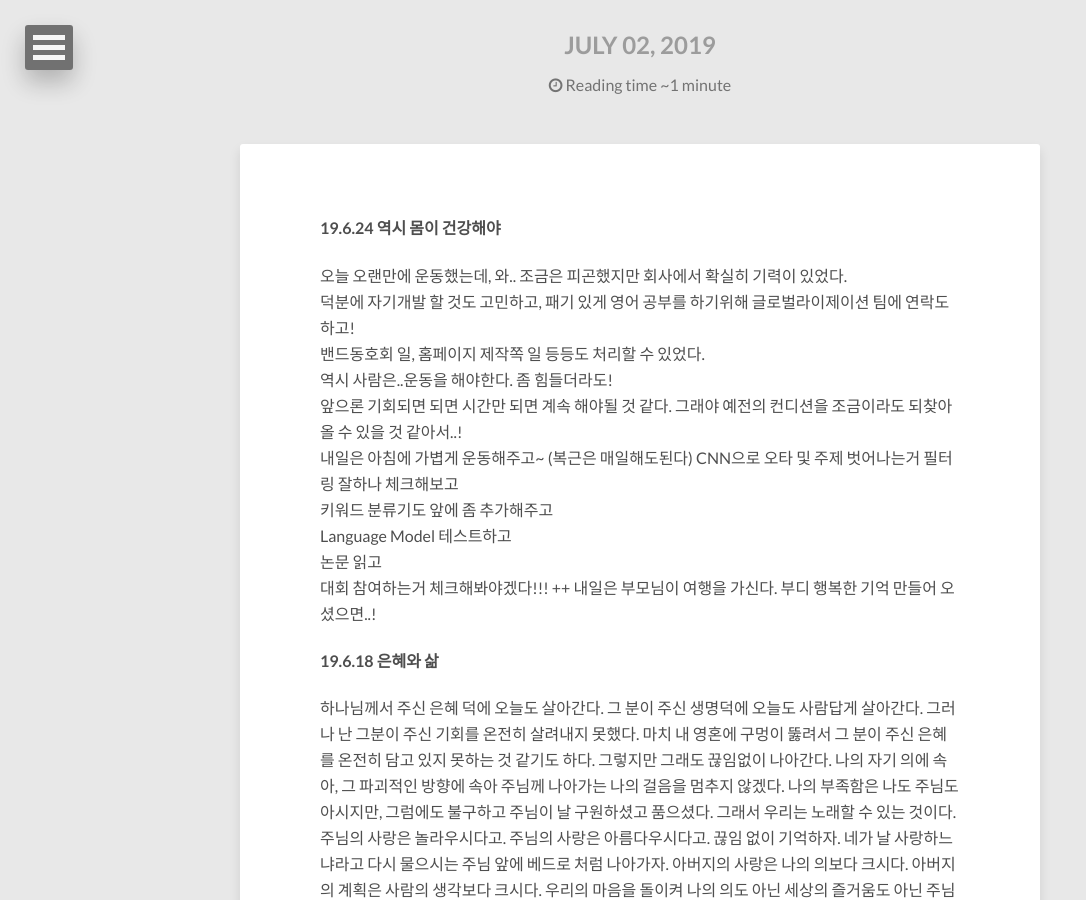
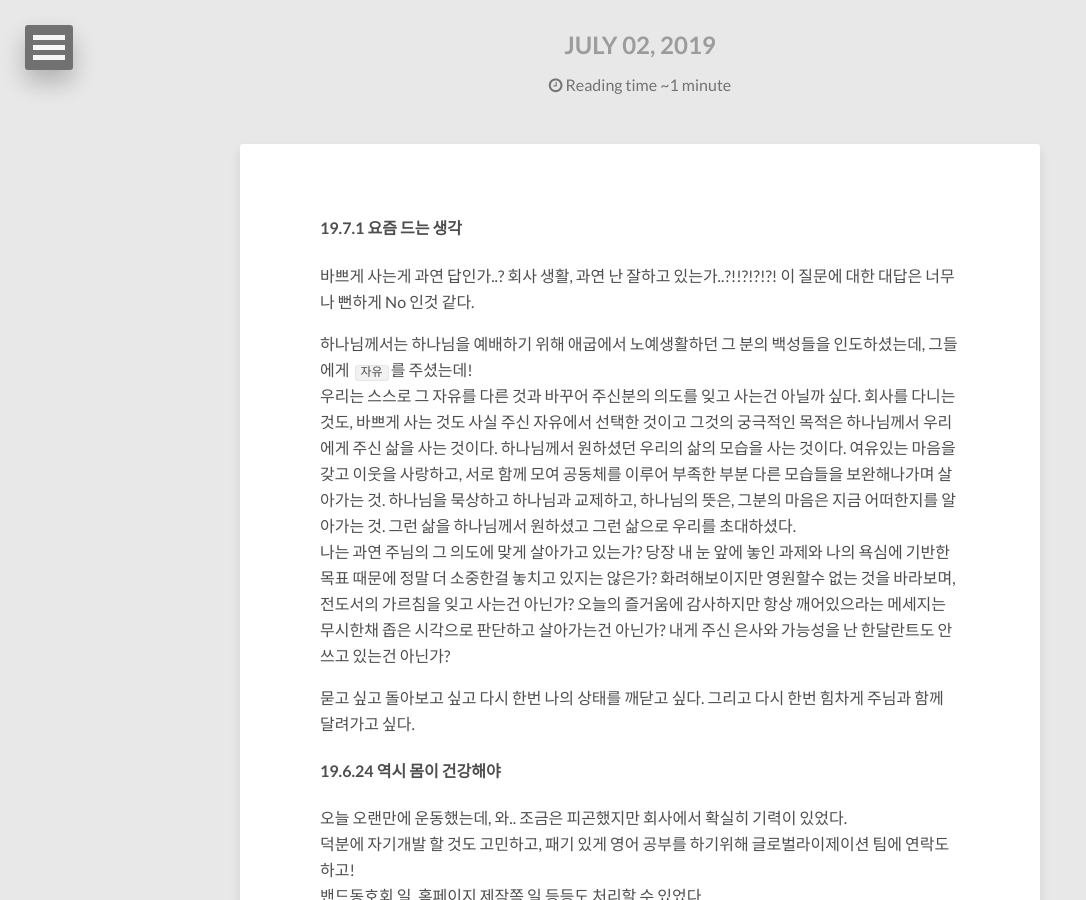
Before and after one commit to eagle705/Note, a Jekyll site: the page built from _posts/2019-06-17-Meditation.markdown, in a window 1280 px wide and 900 px high. Shown: the whole window, without its empty margins (0-1086 px from the left). Built offline with Jekyll 4.4.1, drawn with Linux system fonts in a browser that asks for light colours; nearby versions of some CDN libraries; our own code applies the rules of GitHub Pages for plain Markdown files.

Commit message:
add 단상

````diff
--- a/_posts/2019-06-17-Meditation.markdown
+++ b/_posts/2019-06-17-Meditation.markdown
@@ -1,11 +1,30 @@
 ---
 layout: post
-title: [단상] 단상1
-description: "단상1"
+title: [단상] 일상의 단상들
+description: "단상"
 tags: [Book review]
 image:
   background: triangular.png
 ---
+
+#### 19.7.1 요즘 드는 생각
+바쁘게 사는게 과연 답인가..?
+회사 생활, 과연 난 잘하고 있는가..?!!?!?!?!
+이 질문에 대한 대답은 너무나 뻔하게 No 인것 같다.
+
+
+하나님께서는 하나님을 예배하기 위해 애굽에서 노예생활하던 그 분의 백성들을 인도하셨는데, 그들에게 ```자유```를 주셨는데!
+우리는 스스로 그 자유를 다른 것과 바꾸어 주신분의 의도를 잊고 사는건 아닐까 싶다.
+회사를 다니는 것도, 바쁘게 사는 것도 사실 주신 자유에서 선택한 것이고 그것의 궁극적인 목적은 하나님께서 우리에게 주신 삶을 사는 것이다. 하나님께서 원하셨던 우리의 삶의 모습을 사는 것이다.
+여유있는 마음을 갖고 이웃을 사랑하고, 서로 함께 모여 공동체를 이루어 부족한 부분 다른 모습들을 보완해나가며 살아가는 것. 하나님을 묵상하고 하나님과 교제하고, 하나님의 뜻은, 그분의 마음은 지금 어떠한지를 알아가는 것. 그런 삶을 하나님께서 원하셨고 그런 삶으로 우리를 초대하셨다.
+나는 과연 주님의 그 의도에 맞게 살아가고 있는가?
+당장 내 눈 앞에 놓인 과제와 나의 욕심에 기반한 목표 때문에 정말 더 소중한걸 놓치고 있지는 않은가?
+화려해보이지만 영원할수 없는 것을 바라보며, 전도서의 가르침을 잊고 사는건 아닌가?
+오늘의 즐거움에 감사하지만 항상 깨어있으라는 메세지는 무시한채 좁은 시각으로 판단하고 살아가는건 아닌가?
+내게 주신 은사와 가능성을 난 한달란트도 안쓰고 있는건 아닌가?
+
+묻고 싶고 돌아보고 싶고 다시 한번 나의 상태를 깨닫고 싶다. 그리고 다시 한번 힘차게 주님과 함께 달려가고 싶다.
+
 
 #### 19.6.24 역시 몸이 건강해야
 오늘 오랜만에 운동했는데, 와.. 조금은 피곤했지만 회사에서 확실히 기력이 있었다.
````
